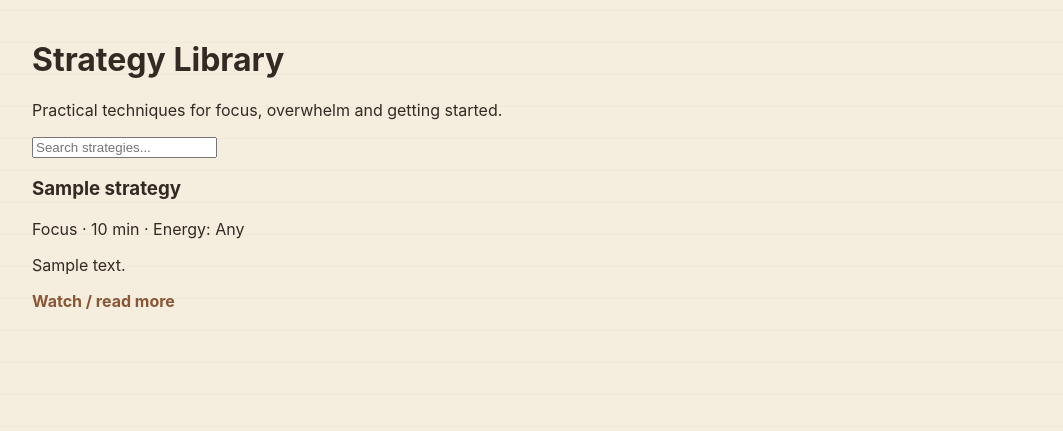
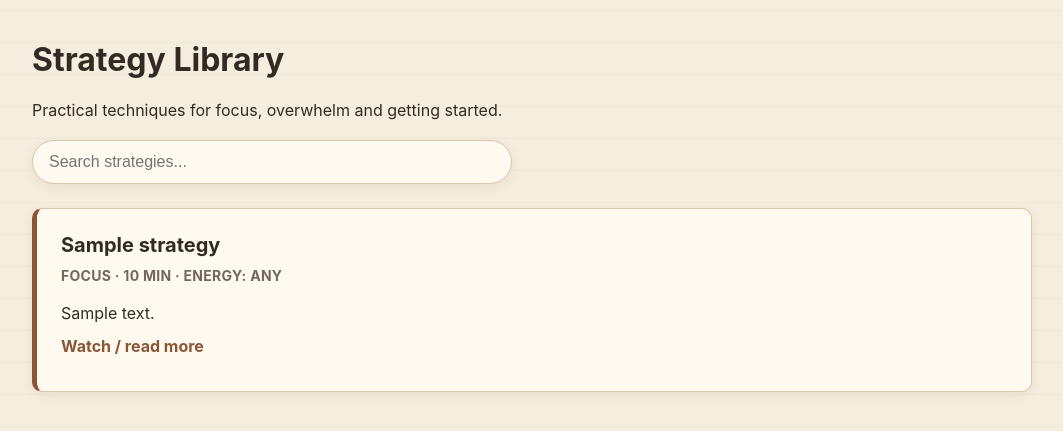
Before and after one commit to MariaRalucaPopovici/FocusFlow, a Django app: page /wellbeing/strategies/ in a window 1280 px wide. Shown: the part 85-516 px from the top of the page, without its empty margins (108-1171 px from the left). Run offline with Django 5.2, Linux system fonts and the light colour scheme; a user stored in the database is signed in; tables that the repository leaves empty hold one stand-in row (values such as "Sample post").

Commit message:
Simplify AJAX search to template-rendered results

```diff
--- a/backend/tasks/static/tasks/styles.css
+++ b/backend/tasks/static/tasks/styles.css
@@ -893,9 +893,9 @@ button,
     }
 }
 
-/*  ========================================
-    DAILY RESET
-    ======================================== */
+/*  =========================
+    13. DAILY RESET
+    ========================= */
 
 .field-label {
     margin: 0 0 12px;
@@ -1000,7 +1000,9 @@ button,
     margin: 5px 0;
 }
 
-/* Daily Reset - responsive layout */
+/*  =========================
+    14. STRATEGY LIBRARY
+    ========================= */
 
 @media (max-width: 700px) {
 
@@ -1012,3 +1014,74 @@ button,
         grid-template-columns: 1fr;
     }
 }
+
+/*  =========================
+    14. STRATEGY LIBRARY
+    ========================= */
+
+#strategy-search {
+    width: 100%;
+    max-width: 480px;
+    margin: 4px 0 24px;
+    padding: 12px 16px;
+
+    background-color: var(--surface);
+    color: var(--text);
+
+    border: 1px solid var(--border);
+    border-radius: 999px;
+
+    font-size: 16px;
+    box-shadow: var(--shadow);
+}
+
+#strategy-search:focus {
+    outline: 2px solid var(--focus);
+    outline-offset: 1px;
+    border-color: var(--focus);
+}
+
+.strategy-card {
+    margin-bottom: 20px;
+    padding: 24px;
+
+    background-color: var(--surface);
+
+    border: 1px solid var(--border);
+    border-left: 5px solid var(--primary);
+    border-radius: 10px;
+
+    box-shadow: var(--shadow);
+}
+
+.strategy-card h3 {
+    margin-top: 0;
+    margin-bottom: 8px;
+
+    font-size: 20px;
+}
+
+.strategy-card p {
+    color: var(--text);
+    margin: 8px 0;
+    line-height: 1.55;
+}
+
+.strategy-card p.strategy-meta {
+    margin-bottom: 14px;
+
+    color: var(--muted);
+    font-size: 14px;
+    font-weight: 700;
+    letter-spacing: 0.02em;
+    text-transform: uppercase;
+}
+
+.strategy-card a {
+    color: var(--primary);
+    font-weight: 700;
+}
+
+.strategy-card a:hover {
+    color: var(--primary-hover);
+}
--- /dev/null
+++ b/backend/wellbeing/templates/wellbeing/_strategy_cards.html
@@ -0,0 +1,18 @@
+<div id="strategy-list">
+    {% for strategy in strategies %}
+        <article class="strategy-card">
+            <h3>{{ strategy.title }}</h3>
+            <p class="strategy-meta">
+                {{ strategy.get_category_display }}
+                {% if strategy.duration_minutes %} · {{ strategy.duration_minutes }} min{% endif %}
+                · Energy: {{ strategy.get_energy_level_display }}
+            </p>
+            <p>{{ strategy.description }}</p>
+            {% if strategy.resource_url %}
+                <p><a href="{{ strategy.resource_url }}" target="_blank" rel="noopener">Watch / read more</a></p>
+            {% endif %}
+        </article>
+    {% empty %}
+        <p>No strategies yet.</p>
+    {% endfor %}
+</div>
--- a/backend/wellbeing/templates/wellbeing/strategy_library.html
+++ b/backend/wellbeing/templates/wellbeing/strategy_library.html
@@ -13,22 +13,8 @@ Strategy Library | FocusFlow
     data-search-url="{% url 'strategy_search' %}">
 
 <div id="strategy-list">
-    {% for strategy in strategies %}
-        <article class="strategy-card">
-            <h3>{{ strategy.title }}</h3>
-            <p class="strategy-meta">
-                {{ strategy.get_category_display }}
-                {% if strategy.duration_minutes %} · {{ strategy.duration_minutes }} min{% endif %}
-                · Energy: {{ strategy.get_energy_level_display }}
-            </p>
-            <p>{{ strategy.description }}</p>
-            {% if strategy.resource_url %}
-                <p><a href="{{ strategy.resource_url }}" target="_blank" rel="noopener">Watch / read more</a></p>
-            {% endif %}
-        </article>
-    {% empty %}
-        <p>No strategies yet.</p>
-    {% endfor %}
+    {% include "wellbeing/_strategy_cards.html" %}
 </div>
+
 <script src="{% static 'wellbeing/search.js' %}" defer></script>
 {% endblock %}
--- a/backend/wellbeing/views.py
+++ b/backend/wellbeing/views.py
@@ -1,6 +1,5 @@
 from django.contrib.auth.decorators import login_required
-from django.shortcuts import render, redirect
-from django.http import JsonResponse
+from django.shortcuts import render
 from django.db.models import Q
 
 from .forms import DailyCheckInForm
@@ -62,18 +61,4 @@ def strategy_search(request):
             Q(title__icontains=query) | Q(description__icontains=query)
         )
 
-    data = []
-    for s in strategies.order_by("category", "title"):
-        meta = s.get_category_display()
-        if s.duration_minutes:
-            meta += f" · {s.duration_minutes} min"
-        meta += f" · Energy: {s.get_energy_level_display()}"
-
-        data.append({
-            "title": s.title,
-            "meta": meta,
-            "description": s.description,
-            "resource_url": s.resource_url,
-        })
-
-    return JsonResponse({"strategies": data})
+    return render(request, "wellbeing/_strategy_cards.html", {"strategies": strategies})
```
Also changed, not shown: backend/wellbeing/static/wellbeing/search.js (+4 -42 lines).
